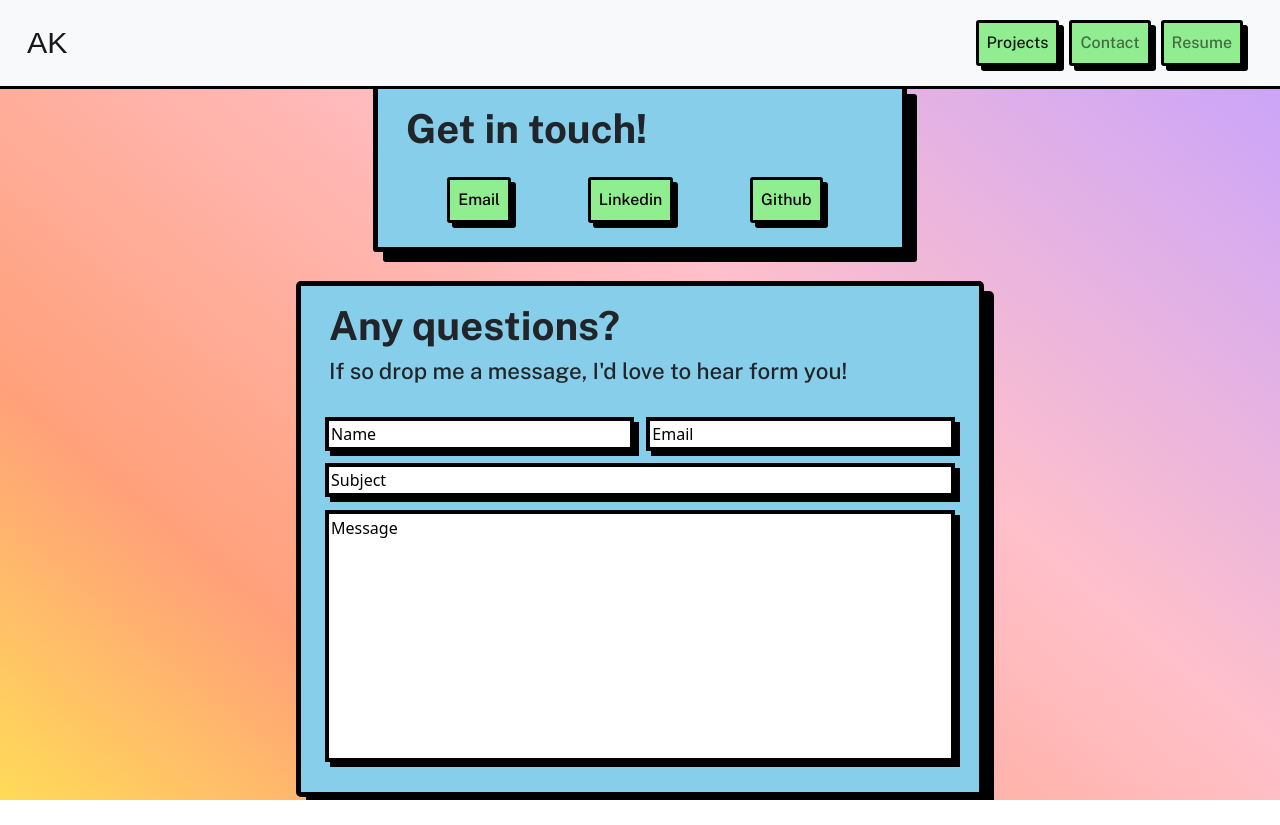
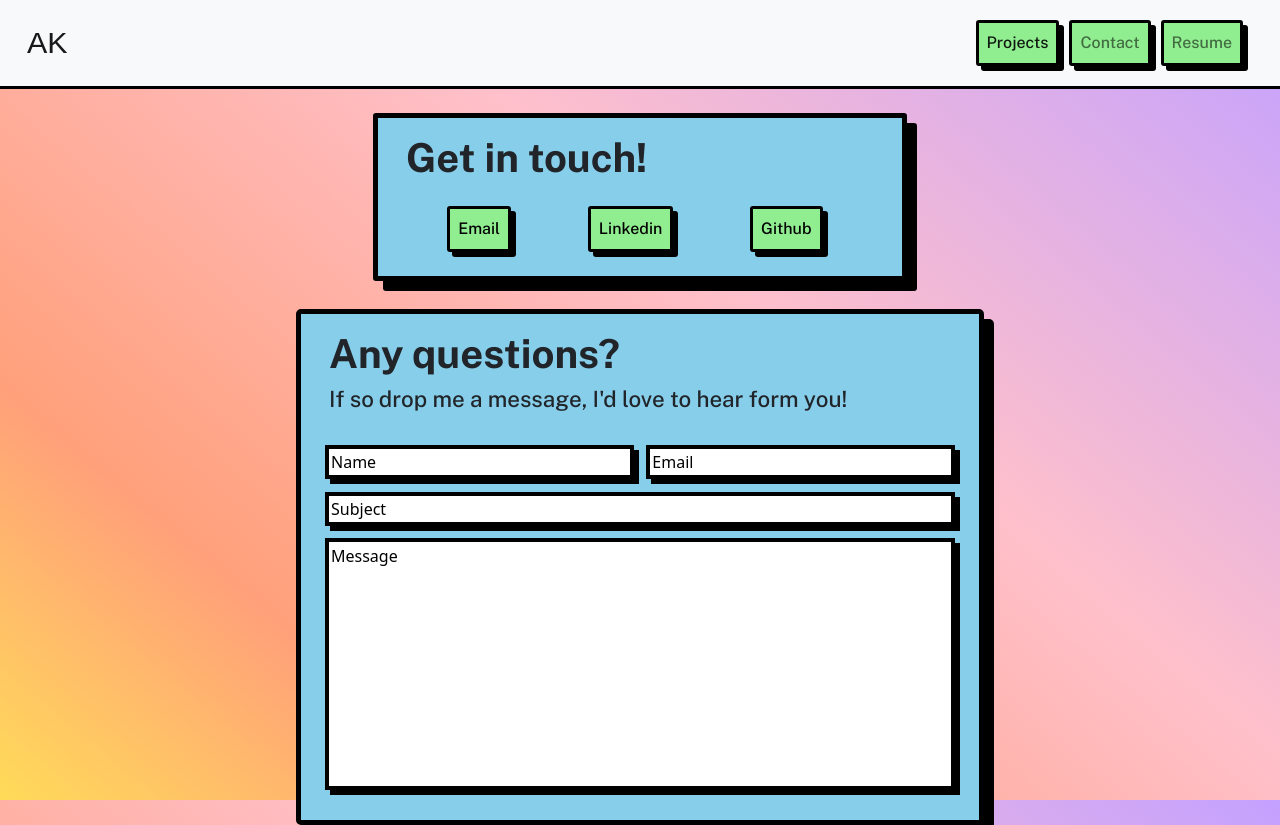
Before and after one commit to Adrian-Kosnik/personal-portfolio, a React (Create React App) app: page /Contact in a window 1280 px wide. Before the commit the page ends 800 px from the top, so only its background shows below. Built offline with nearby package versions, Linux system fonts and the light colour scheme; a web font is replaced by a local one.

Commit message:
fixed layout bug on contact page where on smaller screens, get in touch box would hide behind the navbar

```diff
--- a/src/App.css
+++ b/src/App.css
@@ -272,7 +272,6 @@ body {
 }
 
 .outer-contact-container {
-  height: 80vh;
   display: flex;
   justify-content: center;
   align-items: center;
@@ -294,7 +293,7 @@ body {
 }
 
 .title-contact-container {
-  margin-top: 4rem;
+  margin-top: 1.5rem;
   margin-bottom: 1rem;
   background-color: #87CEEB;
   border: 5px black solid;
--- a/src/Header/Navbar.js
+++ b/src/Header/Navbar.js
@@ -3,7 +3,7 @@ import { Link } from "react-router-dom";
 
 function Navbar() {
     return (
-        <nav className="nav-outer navbar navbar-expand-lg bg-light">
+        <nav className="nav-outer navbar sticky-top navbar-expand-lg bg-light">
             <div className="container-fluid">
                 <Link className="navbar-brand" to="/">AK</Link>
                 <button className="navbar-toggler" type="button" data-bs-toggle="collapse" data-bs-target="#navbarNav" aria-controls="navbarNav" aria-expanded="false" aria-label="Toggle navigation">
```
